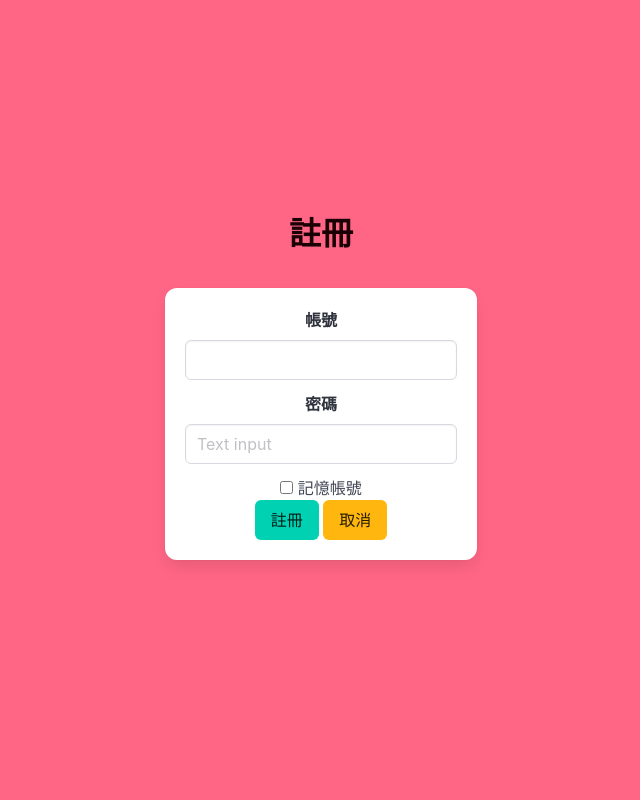
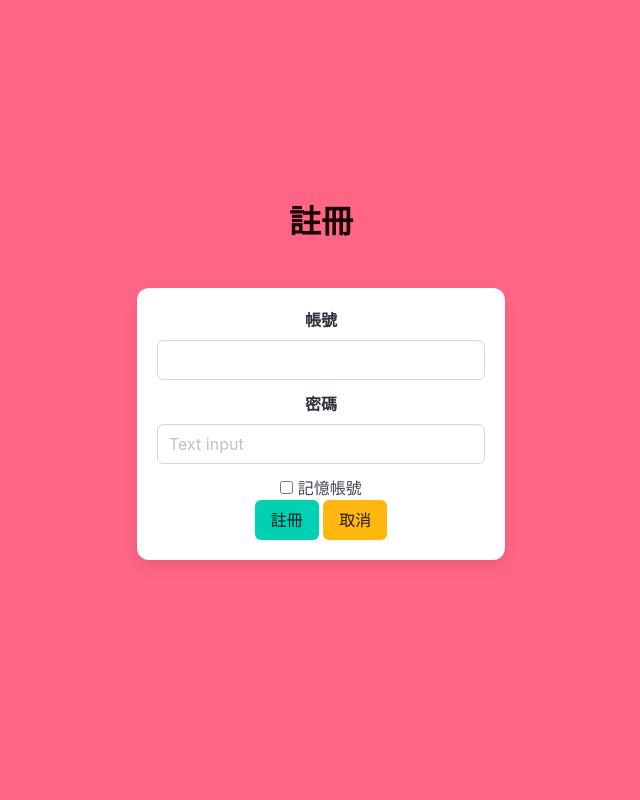
Before and after one commit to lmc0521/lcc_flask_practice, a Flask app: template templates/test.html in a window 1280 px wide. Shown: the whole page, without its empty margins (319-959 px from the left). Run offline with Flask 3, Linux system fonts and the light colour scheme; the template is opened without the code that fills it, so the values that code supplies are empty.

Commit message:
完成bluma

```diff
--- a/templates/test.html
+++ b/templates/test.html
@@ -18,6 +18,7 @@
                 <p class="title">註冊</p><br>
 
                 <div class="columns is-centered mb-5">
+                    <div class="column is-4">
                         <form action="" class=" box">
                             <div class="field">
                                 <label class="label" for="">帳號</label>
@@ -42,6 +43,7 @@
                         </form>
                     </div>
                 </div>
+            </div>
 
         </div>
     </section>
```
Lines whose indentation alone changed are shown as unchanged.
